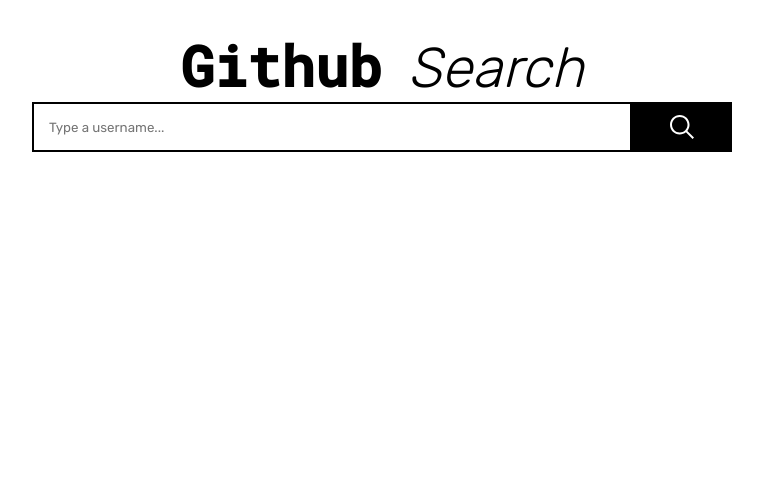
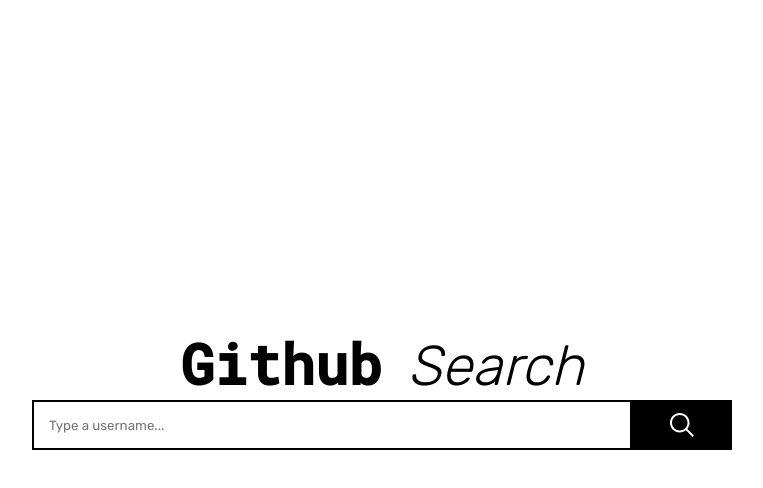
Before and after one commit to EmanuelDms/GithubSearch, a Vue app: page / in a window 1280 px wide. Shown: the top 488 px of the page, without its empty margins (258-1021 px from the left). Built offline with nearby package versions, Linux system fonts and the light colour scheme.

Commit message:
fix: organize template and styles * scoped to style * .container position styles * Form in Column

```diff
--- a/src/views/Home.vue
+++ b/src/views/Home.vue
@@ -1,8 +1,10 @@
 <template>
-  <form id="home">
-    <AppTitle />
-    <SearchBar />
-  </form>
+  <div class="container">
+    <form>
+      <AppTitle />
+      <SearchBar />
+    </form>
+  </div>
 </template>
 
 <script>
@@ -17,12 +19,18 @@
 };
 </script>
 
-<style>
-#home {
+<style scoped>
+.container {
+  height: 90vh;
   display: flex;
-  flex-direction: column;
-
   justify-content: center;
   align-items: center;
 }
+
+form {
+  display: flex;
+  align-items: center;
+  flex-direction: column;
+  justify-content: center;
+}
 </style>
```
